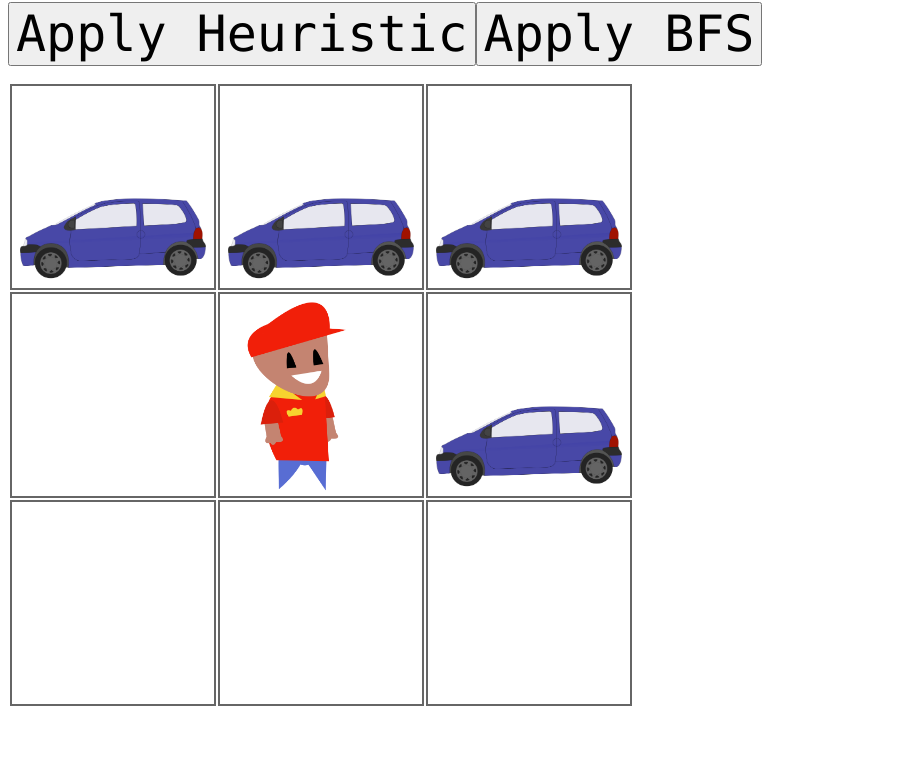
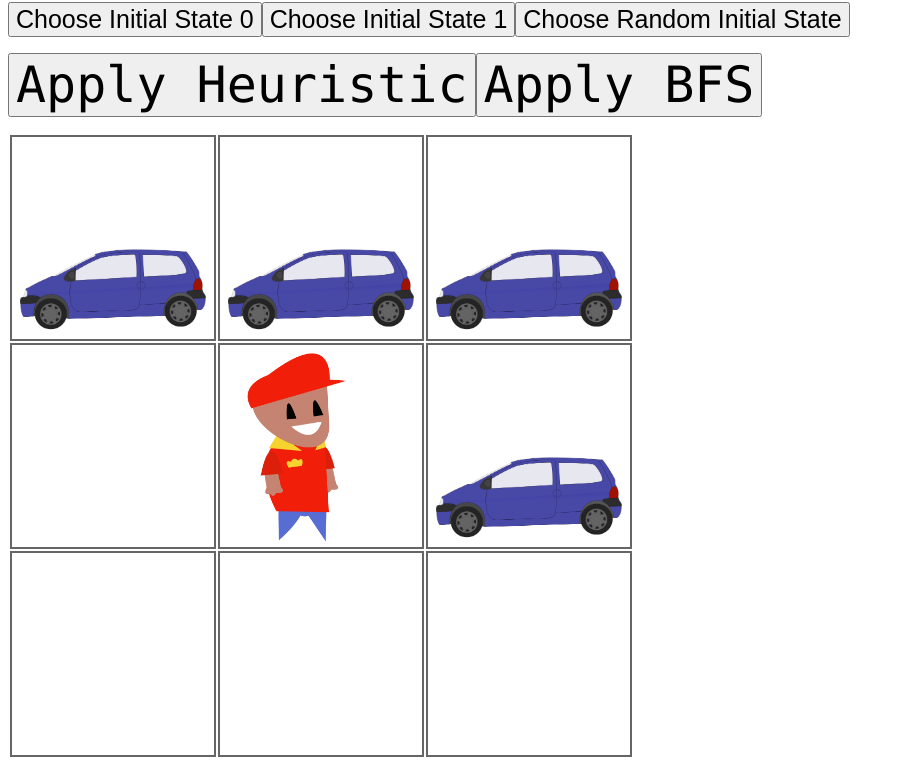
Before and after one commit to bullybutcher/GasE-Boy, a plain HTML site: page index.html in a window 1280 px wide. Shown: the part 139-906 px from the top of the page, without its empty margins (0-905 px from the left). Before the commit the page ends 855 px from the top, so only its background shows below. Drawn offline with Linux system fonts and the light colour scheme.

Commit message:
added init state buttons

```diff
--- a/index.html
+++ b/index.html
@@ -60,6 +60,7 @@
     <div style="font-size:100px;font-family: monaco, Courier, monospace">
             GAS E-BOY
     </div>
+    <p><button onclick="choose0()"; style="font-size:25px">Choose Initial State 0</button><button onclick="choose1()"; style="font-size:25px">Choose Initial State 1</button><button onclick="chooseRandom()"; style="font-size:25px">Choose Random Initial State</button></p>
     <p><button onclick="start()"; style="font-size:50px;font-family: monaco, Courier, monospace">Apply Heuristic</button></button><button onclick="bfs()"; style="font-size:50px;font-family: monaco, Courier, monospace">Apply BFS</button></p>
     <script src="bot.js"></script>
   </body>
```
